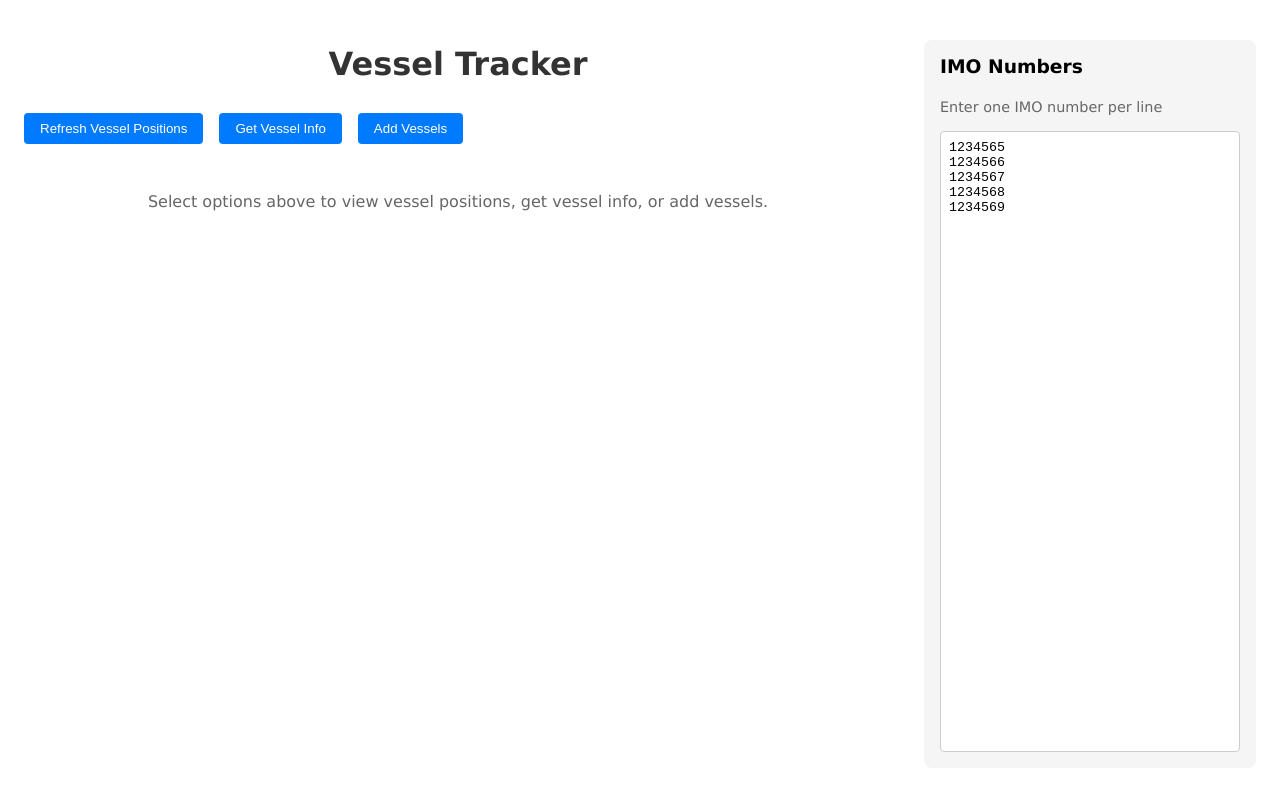
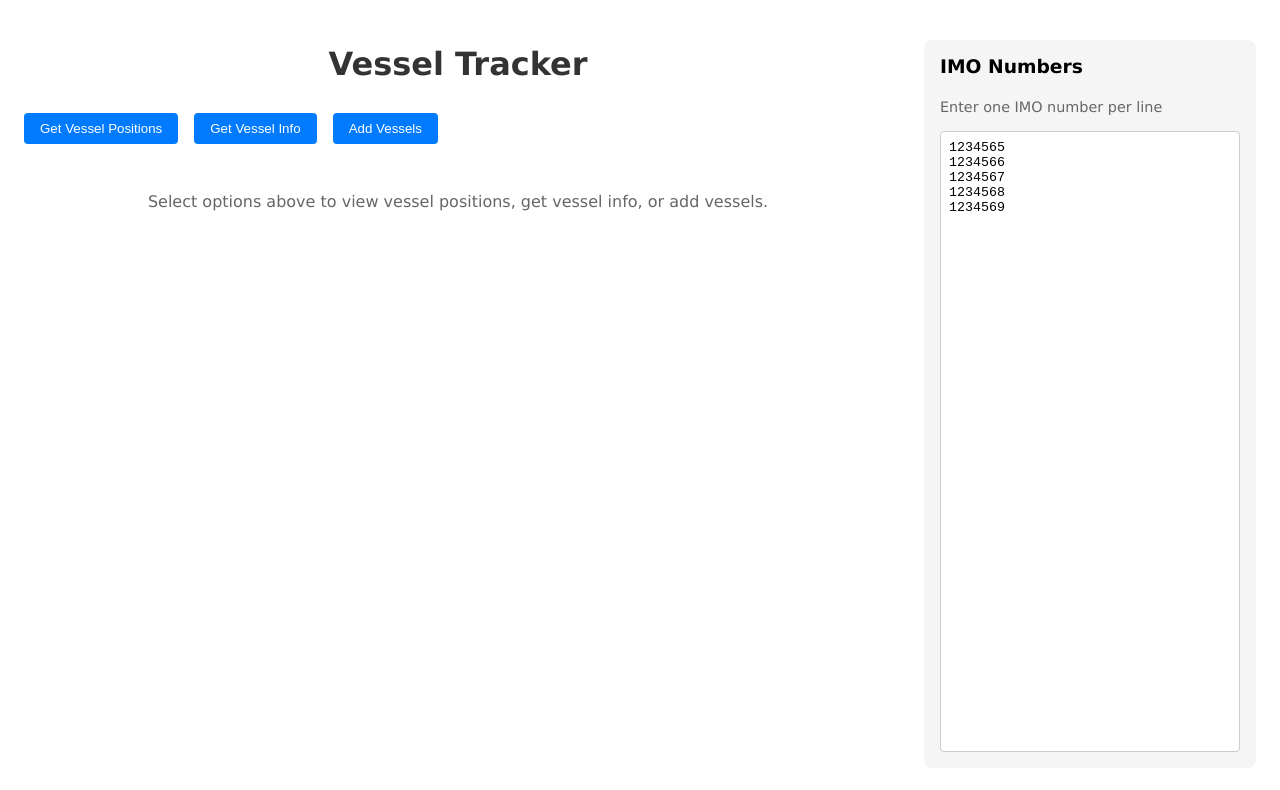
Before and after one commit to JoeBee/VesselTracker, an Angular app: page / in a window 1280 px wide. Shown: the top 790 px of the page. Built offline with nearby package versions, Linux system fonts and the light colour scheme.

Commit message:
table formatting

```diff
--- a/src/app/app.component.html
+++ b/src/app/app.component.html
@@ -4,7 +4,7 @@
 
     <div class="refresh-container">
       <button (click)="loadVesselPositions()" class="refresh-button">
-        Refresh Vessel Positions
+        Get Vessel Positions
       </button>
       <button (click)="getVesselInfo()" class="refresh-button">
         Get Vessel Info
@@ -71,7 +71,7 @@
         </thead>
         <tbody>
           @for (vessel of vesselPositions; track vessel.aisStatic?.imo) {
-          <tr>
+          <tr style="font-family: Verdana; font-size: 9pt;">
             <td>{{ vessel.aisStatic?.name || 'Unknown Vessel' }}</td>
             <td>
               @if (vessel.aisPosition?.lat && vessel.aisPosition?.lon) {
--- a/src/app/app.component.scss
+++ b/src/app/app.component.scss
@@ -127,6 +127,8 @@ h1 {
     border-radius: 8px;
     padding: 1rem;
     margin-top: 1rem;
+    // max-height: calc(90vh - 10rem);
+    overflow: auto;
 
     h2 {
         margin-top: 0;
@@ -142,9 +144,9 @@ h1 {
     border-radius: 8px;
     padding: 1rem;
     margin-top: 1rem;
-    height: calc(100vh - 10rem);
+    height: calc(90vh - 10rem);
     /* Adjusted height to match imo-input-section and account for headers */
-    max-height: 100%;
+    // max-height: 100%;
     overflow: hidden;
     position: relative;
     display: flex;
```
Also changed, not shown: src/app/app.component.ts (+8 -0 lines).
